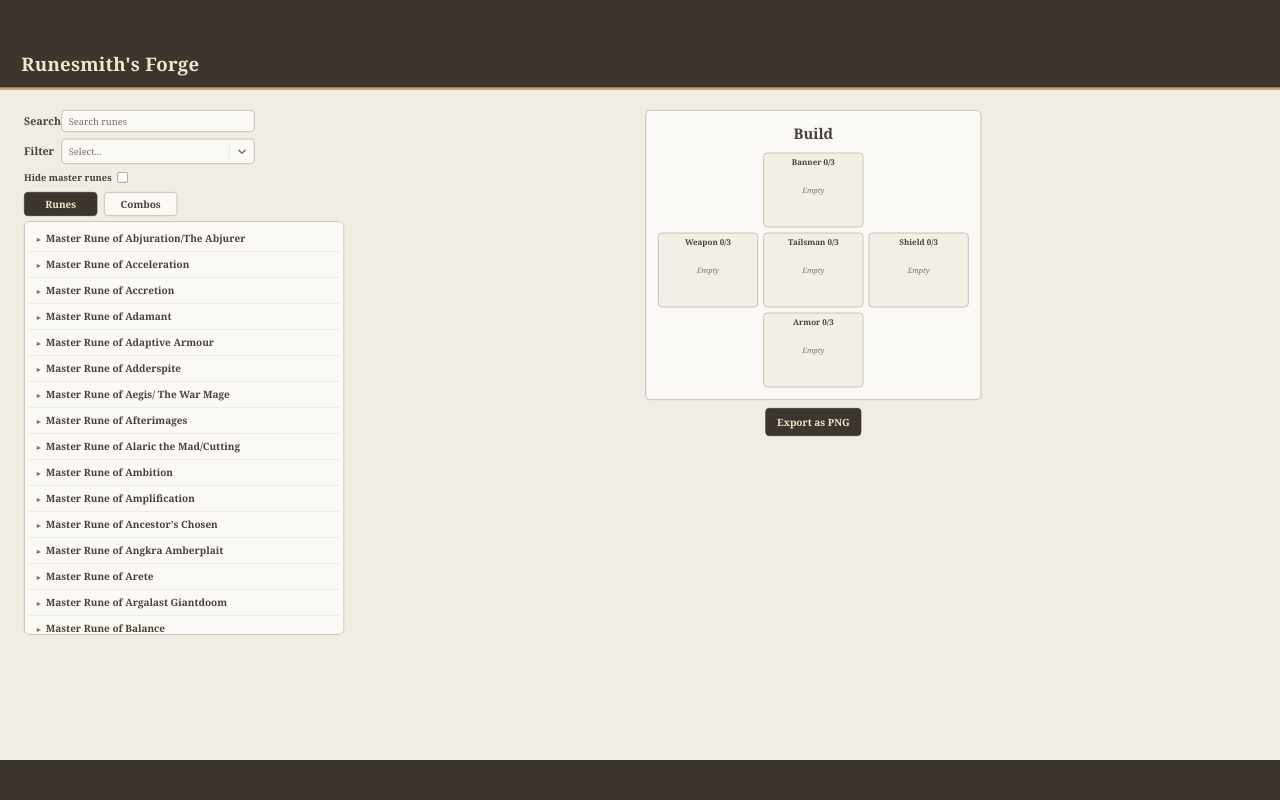
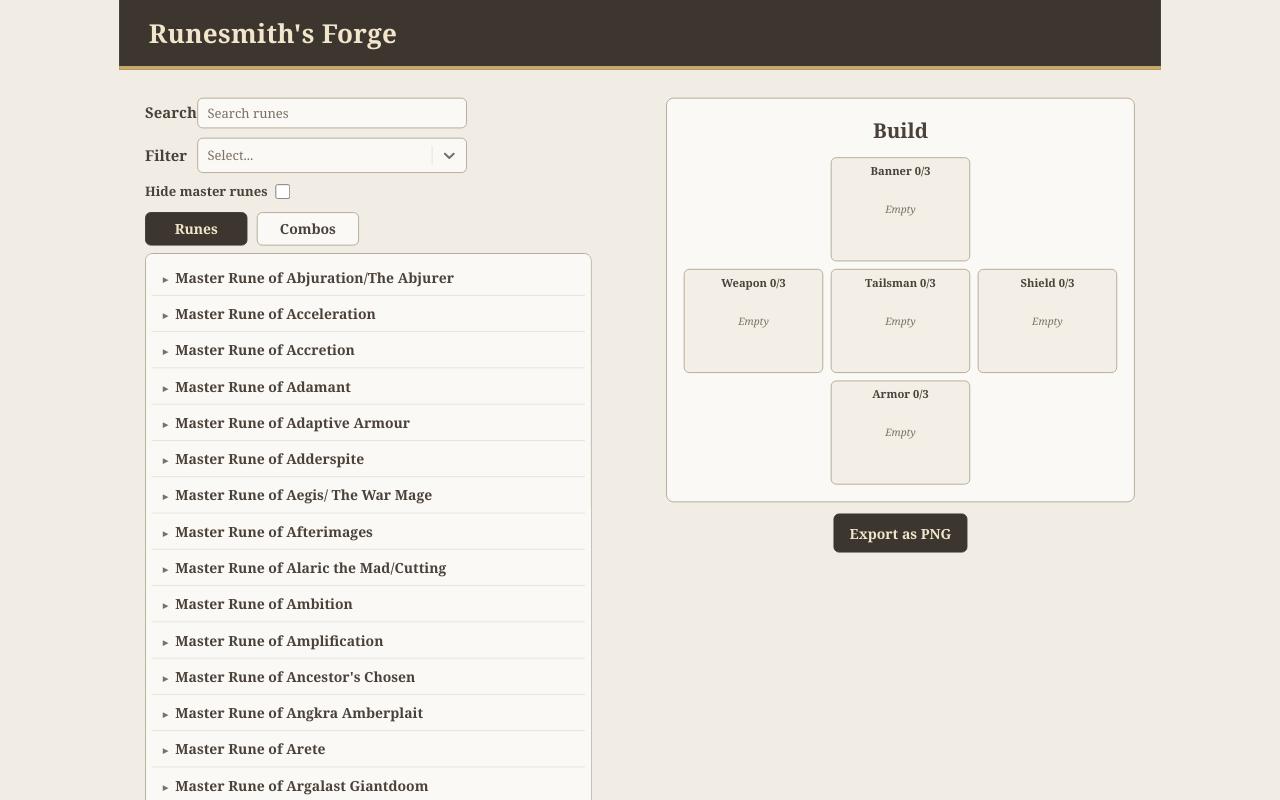
Before and after one commit to goalie345-2/Runesmith-s-Forge, a React (Vite) app: page / in a window 1280 px wide. Built offline with nearby package versions, Linux system fonts and the light colour scheme.

Commit message:
Adjusted resolution lock to delete white space before shrinking

```diff
--- a/src/App.css
+++ b/src/App.css
@@ -39,15 +39,19 @@ body {
 
 /* Page layout the row under the header (rune list left, build right) */
 #root header + div {
-  gap: 40px !important;
+  display: flex;
+  justify-content: center !important;
+  gap: clamp(0px, calc(100vw - 1120px), 80px) !important;
   padding: 30px 36px !important;
 }
 #root .list-drop-zone {
-  flex: 0 1 480px;
-  min-width: 320px;
+  flex: 0 0 480px !important;
+  width: 480px !important;
+  margin: 0 !important;
 }
 #root header + div > aside {
-  flex: 1;
+  flex: 0 0 auto !important;
+  flex-shrink: 0 !important;
   align-items: center;
 }
 
--- a/src/App.jsx
+++ b/src/App.jsx
@@ -185,8 +185,15 @@ export default function App() {
             >
                 Runesmith's Forge
             </header>
-
-            <div style={{ display: 'flex', gap: '32px', padding: '24px', alignItems: 'flex-start' }}>
+            <div style={{
+                display: 'flex',
+                flex:'1',
+                minHeight: 0,
+                justifyContent: 'space-between',
+                gap: '0px',
+                padding: '24px',
+                alignItems: 'stretch',
+            }}>
 
                 <ListDropZone>
                     <div>
@@ -278,7 +285,7 @@ export default function App() {
                     </div>
                 </ListDropZone>
 
-                <aside style={{ display: 'flex', flexDirection: 'column', gap: '12px' }}>
+                <aside style={{display: 'flex', flexDirection: 'column', gap: '12px' }}>
                     <BuildCard ref={exportRef} slot={slot} />
 
                     {/* Keep the error outside the exported card */}
--- a/src/ResolutionLock.jsx
+++ b/src/ResolutionLock.jsx
@@ -1,61 +1,75 @@
 import React, { useState, useEffect } from 'react';
 
-const TARGET_WIDTH = 1920;
-const TARGET_HEIGHT = 1080;
+const MIN_CONTENT_WIDTH = 1120;
+const MIN_CONTENT_HEIGHT = 860;
 
-export const ResolutionLock = ({ children }) => {
-    const[scale, setScale] = useState(1);
+export default function ResolutionLock({ children }) {
+    const [stageStyle, setStageStyle] = useState({
+        width: '100vw',
+        height: '100vh',
+        transform: 'scale(1)',
+    });
 
     useEffect(() => {
-        const updateScale = () => {
-            const scaleX = window.innerWidth / TARGET_WIDTH;
-            const scaleY = window.innerHeight / TARGET_HEIGHT;
-            setScale(Math.min(scaleX, scaleY));
+        const updateStage = () => {
+            const vw = window.innerWidth;
+            const vh = window.innerHeight;
+
+            if (vw >= MIN_CONTENT_WIDTH && vh >= MIN_CONTENT_HEIGHT) {
+                setStageStyle({
+                    width: `${vw}px`,
+                    height: `${vh}px`,
+                    transform: 'scale(1)',
+                });
+                return;
+            }
+
+            const scaleX = vw / MIN_CONTENT_WIDTH;
+            const scaleY = vh / MIN_CONTENT_HEIGHT;
+            const scale = Math.min(scaleX, scaleY);
+
+            setStageStyle({
+                width: `${MIN_CONTENT_WIDTH}px`,
+                height: `${MIN_CONTENT_HEIGHT}px`,
+                transform: `scale(${scale})`,
+            });
         };
 
-        updateScale();
-        window.addEventListener('resize', updateScale);
-        return () => window.removeEventListener('resize', updateScale);
-    },[]);
+        updateStage();
+        window.addEventListener('resize', updateStage);
+
+        return () => {
+            window.removeEventListener('resize', updateStage);
+        };
+    }, []);
 
     return (
         <div
-            id="resolution-lock-container"
             style={{
-                position: 'fixed',
-                inset: 0,
                 width: '100vw',
                 height: '100vh',
-                backgroundColor: '#3d362f',
                 display: 'flex',
+                justifyContent: 'center',
                 alignItems: 'center',
-                justifyContent: 'center',
                 overflow: 'hidden',
-                zIndex: 999999,
-                margin: 0,
-                padding: 0,
+                backgroundColor: 'transparent',
             }}
         >
             <div
-                id="resolution-lock-stage"
-                style={{
-                    width: `${TARGET_WIDTH}px`,
-                    height: `${TARGET_HEIGHT}px`,
-                    minWidth: `${TARGET_WIDTH}px`,
-                    minHeight: `${TARGET_HEIGHT}px`,
-                    maxWidth: `${TARGET_WIDTH}px`,
-                    maxHeight: `${TARGET_HEIGHT}px`,
-                    flexShrink: 0,
-                    position: 'relative',
-                    backgroundColor: '#f2ede4',
-                    overflow: 'hidden',
-                    boxSizing: 'border-box',
-                    transform: `scale(${scale})`,
-                    transformOrigin: 'center center'
-                }}
+              id = "resolution-lock-stage"
+              style={{
+                width: stageStyle.width,
+                height: stageStyle.height,
+                transform: stageStyle.transform,
+                transformOrigin: 'center center',
+                display: 'flex',
+                flexDirection: 'column',
+                overflow: 'hidden',
+                flexShrink: 0,
+              }}
             >
                 {children}
             </div>
         </div>
     );
-};
+}
--- a/src/main.jsx
+++ b/src/main.jsx
@@ -1,7 +1,7 @@
 import { StrictMode } from 'react'
 import { createRoot } from 'react-dom/client'
 import App from './App.jsx'
-import{ ResolutionLock } from './ResolutionLock.jsx'
+import ResolutionLock from './ResolutionLock.jsx'
 import './index.css'
 
 createRoot(document.getElementById('root')).render(
```
